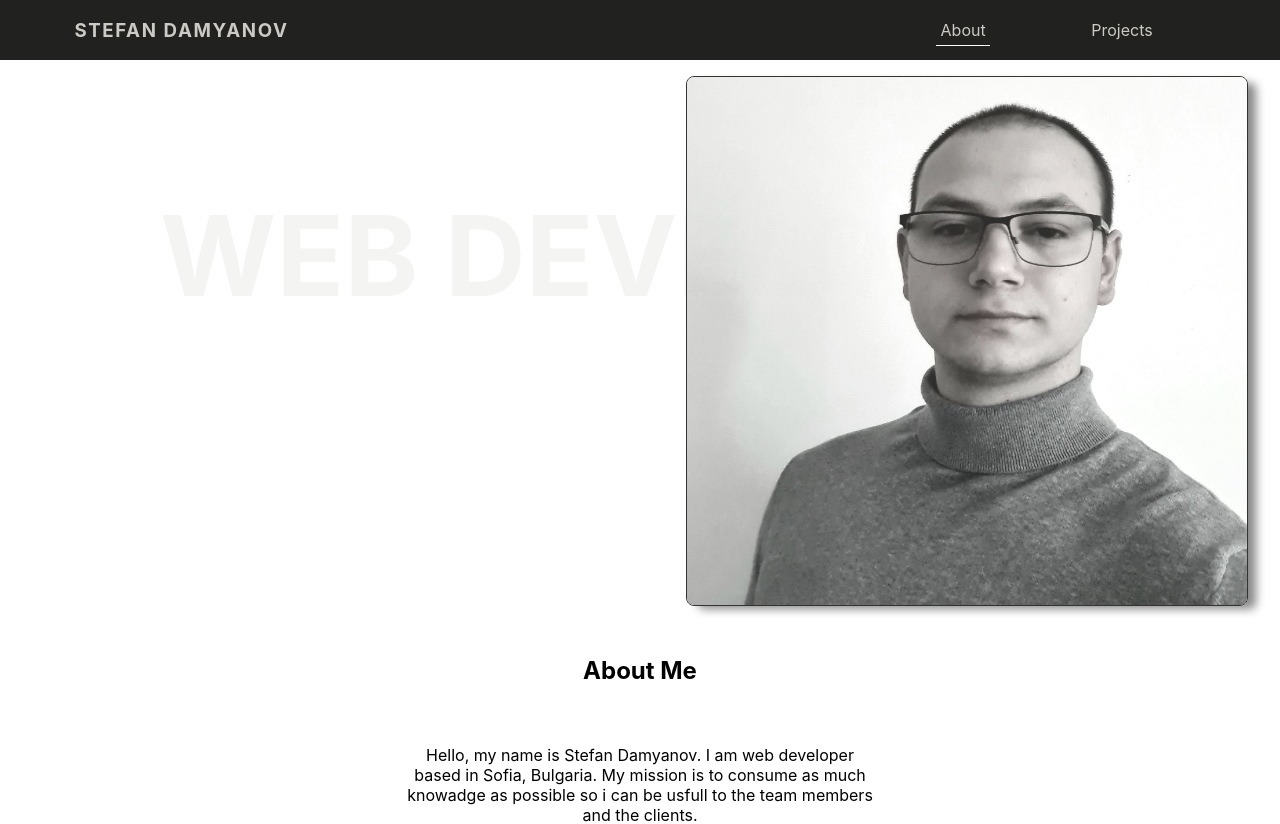
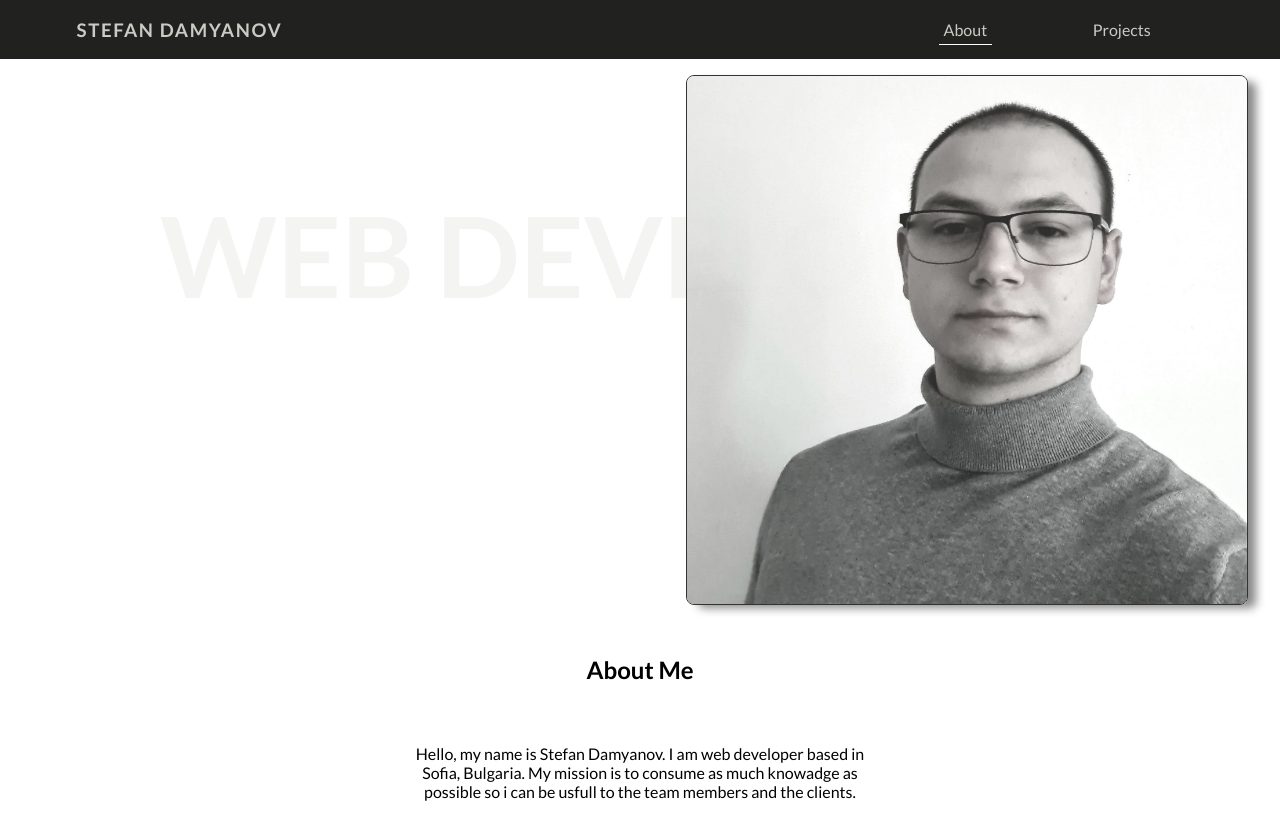
Before and after one commit to ste4o26/portfolio, a React (Create React App) app: page /about in a window 1280 px wide. Shown: the top 824 px of the page. Built offline with nearby package versions, Linux system fonts and the light colour scheme; the HTML template or start-up script is replaced by a standard one.

Commit message:
Finnishing touches.

```diff
--- a/src/index.css
+++ b/src/index.css
@@ -1,13 +1,16 @@
+@import url('https://fonts.googleapis.com/css2?family=Lato:wght@300;400;700;900&display=swap');
+
 html {
   font-size: 16px;
+  font-family: 'Lato', sans-serif;
 }
 
 body {
   margin: 0;
   padding: 0;
-  font-family: -apple-system, BlinkMacSystemFont, 'Segoe UI', 'Roboto', 'Oxygen',
+  /* font-family: -apple-system, BlinkMacSystemFont, 'Segoe UI', 'Roboto', 'Oxygen',
     'Ubuntu', 'Cantarell', 'Fira Sans', 'Droid Sans', 'Helvetica Neue',
-    sans-serif;
+    sans-serif; */
   -webkit-font-smoothing: antialiased;
   -moz-osx-font-smoothing: grayscale;
 }
```
Also changed, not shown: 1 other file (tests, documents, lock files or other folders).
